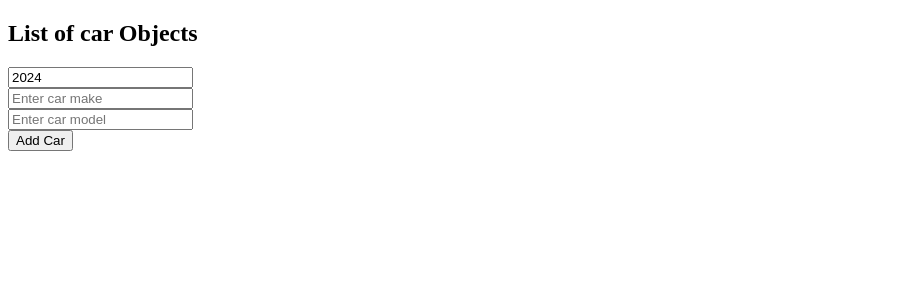
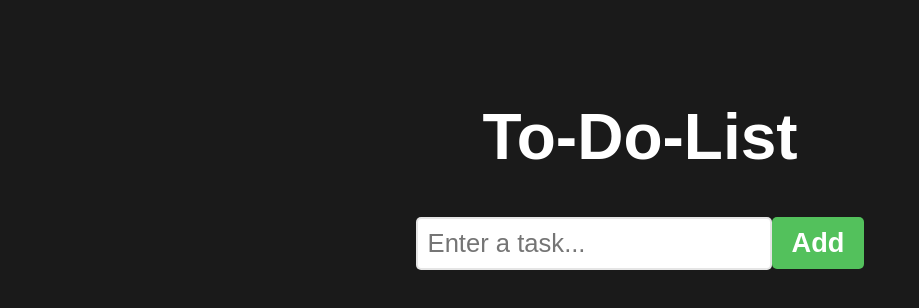
Before and after one commit to Alejandrocsdev/reactPractice, a React (Vite) app: page / in a window 1280 px wide. Shown: the top 308 px of the page, without its empty margins (0-919 px from the left). Built offline with nearby package versions, Linux system fonts and the light colour scheme.

Commit message:
practice 15

```diff
--- /dev/null
+++ b/src/15/App.jsx
@@ -0,0 +1,10 @@
+import ToDoList from './ToDoList.jsx'
+function App() {
+  return (
+    <>
+      <ToDoList />
+    </>
+  )
+}
+
+export default App
--- /dev/null
+++ b/src/15/ToDoList.jsx
@@ -0,0 +1,79 @@
+import React, { useState } from 'react'
+
+function ToDoList() {
+  const [tasks, setTasks] = useState([])
+  const [newTask, setNewTask] = useState([])
+
+  function handleInputChange(e) {
+    setNewTask(e.target.value)
+  }
+
+  function addTask() {
+    if (newTask.trim() !== '') {
+      setTasks((prevTasks) => [...prevTasks, newTask])
+      setNewTask('')
+    }
+  }
+
+  function deleteTask(index) {
+    const updatedTasks = tasks.filter((_, i) => i !== index)
+    setTasks(updatedTasks)
+  }
+
+  function moveTaskUp(index) {
+    if (index > 0) {
+      const updatedTasks = [...tasks]
+      ;[updatedTasks[index], updatedTasks[index - 1]] = [
+        updatedTasks[index - 1],
+        updatedTasks[index]
+      ]
+      setTasks(updatedTasks)
+    }
+  }
+
+  function moveTaskDown(index) {
+    if (index < tasks.length - 1) {
+      const updatedTasks = [...tasks]
+      ;[updatedTasks[index], updatedTasks[index + 1]] = [
+        updatedTasks[index + 1],
+        updatedTasks[index]
+      ]
+      setTasks(updatedTasks)
+    }
+  }
+
+  return (
+    <div className="to-do-list">
+      <h1>To-Do-List</h1>
+      <div>
+        <input
+          type="text"
+          placeholder="Enter a task..."
+          value={newTask}
+          onChange={handleInputChange}
+        />
+        <button className="add-button" onClick={addTask}>
+          Add
+        </button>
+      </div>
+      <ol>
+        {tasks.map((task, index) => (
+          <li key={index}>
+            <span className="text">{task}</span>
+            <button className="delete-button" onClick={() => deleteTask(index)}>
+              Delete
+            </button>
+            <button className="move-button" onClick={() => moveTaskUp(index)}>
+              👆
+            </button>
+            <button className="move-button" onClick={() => moveTaskDown(index)}>
+              👇
+            </button>
+          </li>
+        ))}
+      </ol>
+    </div>
+  )
+}
+
+export default ToDoList
--- a/src/index.css
+++ b/src/index.css
@@ -19,3 +19,89 @@
   border-radius: 5px;
   margin: 0;
 }
+
+/* to-do-list */
+body {
+  background-color: hsl(0, 0%, 10%);
+}
+
+.to-do-list {
+  font-family: Arial, Helvetica, sans-serif;
+  text-align: center;
+  margin-top: 100px;
+}
+
+h1 {
+  font-size: 4rem;
+  color: white;
+}
+
+button {
+  font-size: 1.7rem;
+  font-weight: bold;
+  padding: 10px 20px;
+  color: white;
+  border: none;
+  border-radius: 5px;
+  cursor: pointer;
+  transition: background-color 0.5s ease;
+}
+
+.add-button {
+  background-color: hsl(125, 47%, 54%);
+}
+
+.add-button:hover {
+  background-color: hsl(125, 47%, 44%);
+}
+
+.delete-button {
+  background-color: hsl(10, 90%, 50%);
+}
+
+.delete-button:hover {
+  background-color: hsl(10, 90%, 40%);
+}
+
+.move-button {
+  background-color: hsl(207, 90%, 64%);
+}
+
+.move-button:hover {
+  background-color: hsl(207, 90%, 54%);
+}
+
+input[type="text"] {
+  font-size: 1.6rem;
+  padding: 10px;
+  border: 2px solid hsla(0, 0%, 80%, 0.5);
+  border-radius: 5px;
+  color: hsla(0, 0%, 0%, 0.5);
+}
+
+ol {
+  padding: 0;
+}
+
+li {
+  font-size: 2rem;
+  font-weight: bold;
+  padding: 15px;
+  background-color: hsl(0, 0%, 97%);
+  margin-bottom: 10px;
+  border: 3px solid hsla(0, 0%, 85%, 0.75);
+  border-radius: 5px;
+  display: flex;
+  align-items: center;
+}
+
+.text {
+  flex: 1
+}
+
+.delete-button,
+.move-button {
+  padding: 8px 12px;
+  font-size: 1.4rem;
+  margin-left: 10px;
+}
--- a/src/main.jsx
+++ b/src/main.jsx
@@ -1,6 +1,6 @@
 import React from 'react'
 import ReactDOM from 'react-dom/client'
-import App from './14/App.jsx'
+import App from './15/App.jsx'
 import './index.css'
 
 ReactDOM.createRoot(document.getElementById('root')).render(
```
Also changed, not shown: src/note.txt.
